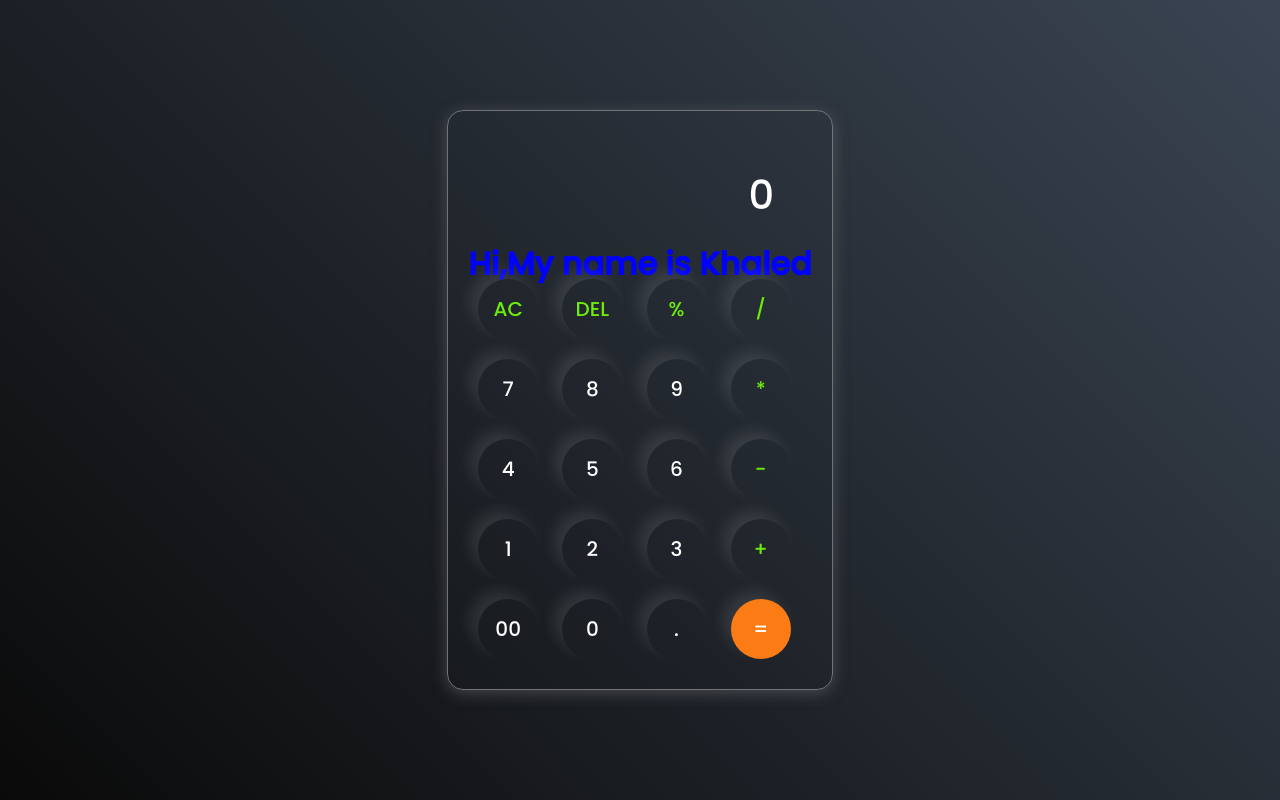
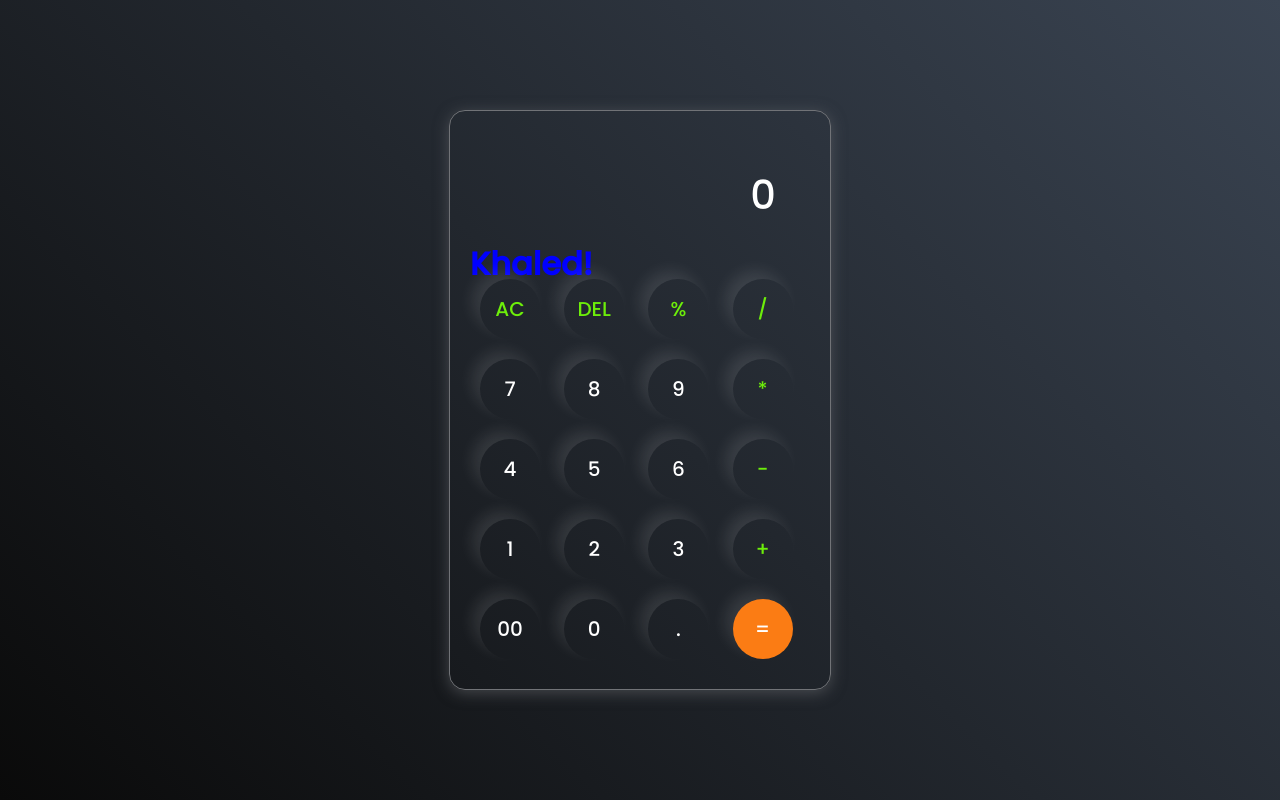
Before and after one commit to Khaled970/Calculator, a plain HTML site: page index.html in a window 1280 px wide. Drawn offline with Linux system fonts and the light colour scheme.

Commit message:
fixa commit

```diff
--- a/index.html
+++ b/index.html
@@ -11,7 +11,7 @@
     <div class="container">
       <div class="calculator">
         <input type="text" id="inputBox" placeholder="0" />
-        <h1>Hi,My name is Khaled</h1>
+        <h1>Khaled!</h1>
         <div>
           <button class="button operator">AC</button>
           <button class="button operator">DEL</button>
```
